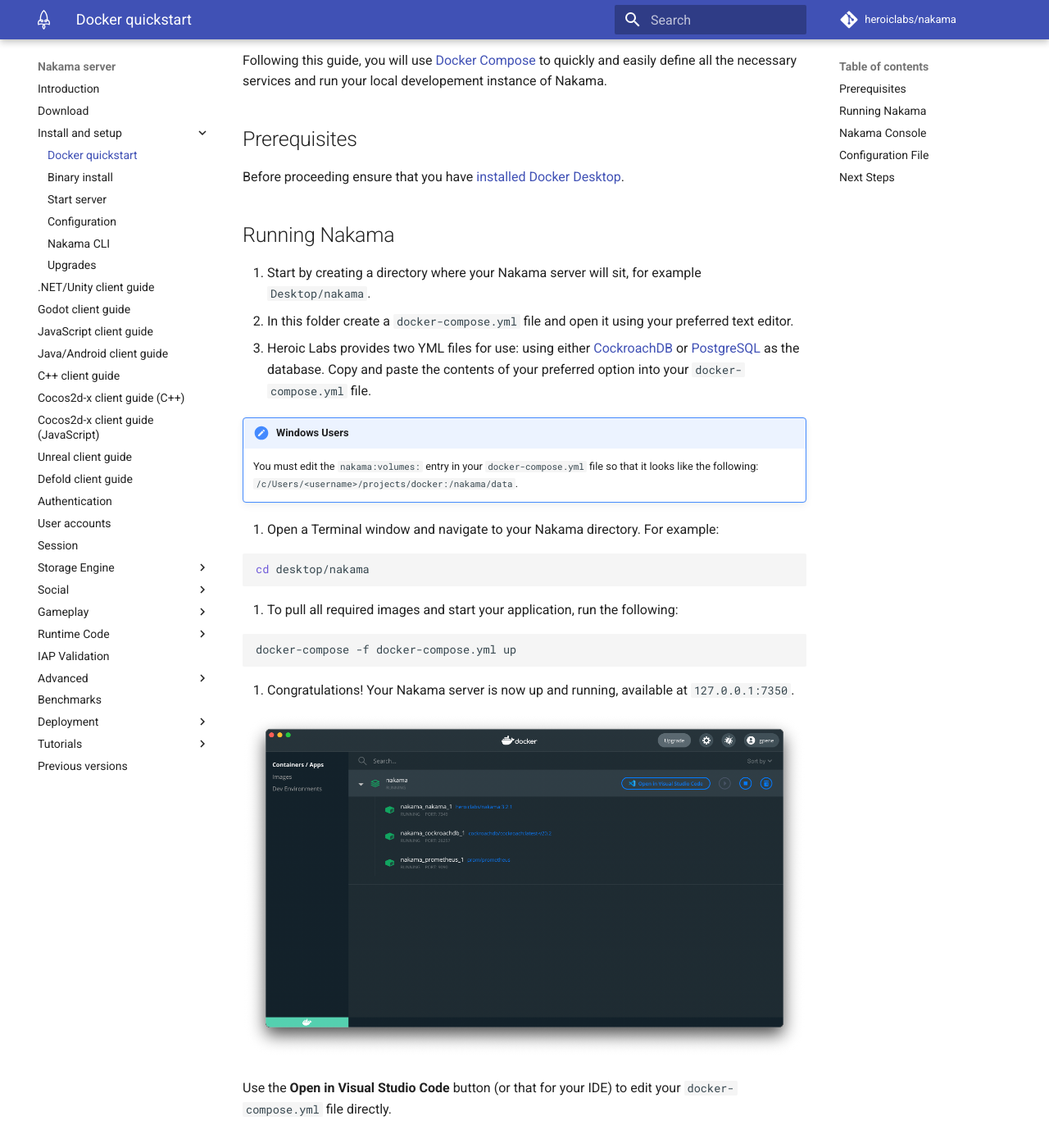
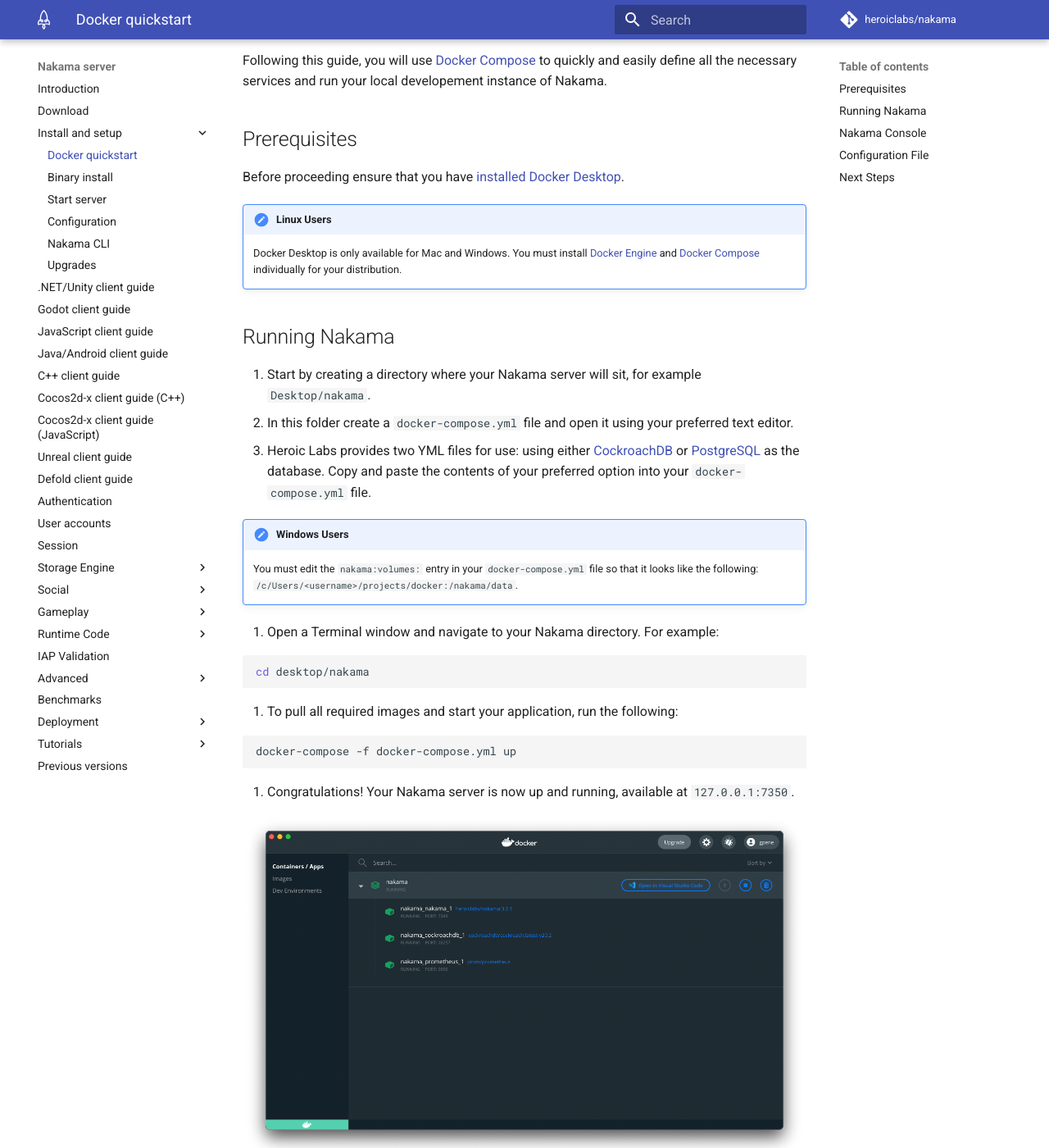
Before and after one commit to heroiclabs/nakama-docs, an MkDocs documentation site: the page built from docs/install-docker-compose-quickstart.md, in a window 1280 px wide and 1400 px high, scrolled down 354 px. Shown: the whole window at 82% size. Built offline with MkDocs 1.6.1 and Material for MkDocs 9.7.7, drawn with Linux system fonts in a browser that asks for light colours; comment, search, counter and statistics services are not loaded; some of the changed text lies outside the part shown.

Commit message:
address feedback

```diff
--- a/docs/install-docker-compose-quickstart.md
+++ b/docs/install-docker-compose-quickstart.md
@@ -12,6 +12,9 @@
 ## Prerequisites
 
 Before proceeding ensure that you have [installed Docker Desktop](https://docs.docker.com/get-docker/).
+
+!!! note "Linux Users"
+    Docker Desktop is only available for Mac and Windows. You must install [Docker Engine](https://docs.docker.com/engine/install/) and [Docker Compose](https://docs.docker.com/compose/install/) individually for your distribution.
 
 ## Running Nakama
 
@@ -37,15 +40,15 @@
 
 6. Congratulations! Your Nakama server is now up and running, available at `127.0.0.1:7350`.
 
-![Nakama containers running](images/nakama-compose-running.png)
+![Nakama containers running](images/install-docker-compose/nakama-compose-running.png)
 
 Use the **Open in Visual Studio Code** button (or that for your IDE) to edit your `docker-compose.yml` file directly.
 
 ## Nakama Console
 
-You can also access the Nakama Console by navigating your browser to `localhost:7351`:
+You can also access the Nakama Console by navigating your browser to `127.0.0.1:7351`:
 
-![Nakama console](images/console.png)
+![Nakama console](images/install-docker-compose/console.png)
 
 !!! note "Note"
     When prompted to login, the default credentials are `admin:password`. These can be changed via configuration file or command-line flags.
```
Also changed, not shown: docs/images/install-docker-compose/console.png (renamed from docs/images/console.png), docs/images/install-docker-compose/nakama-compose-running.png (renamed from docs/images/nakama-compose-running.png).
